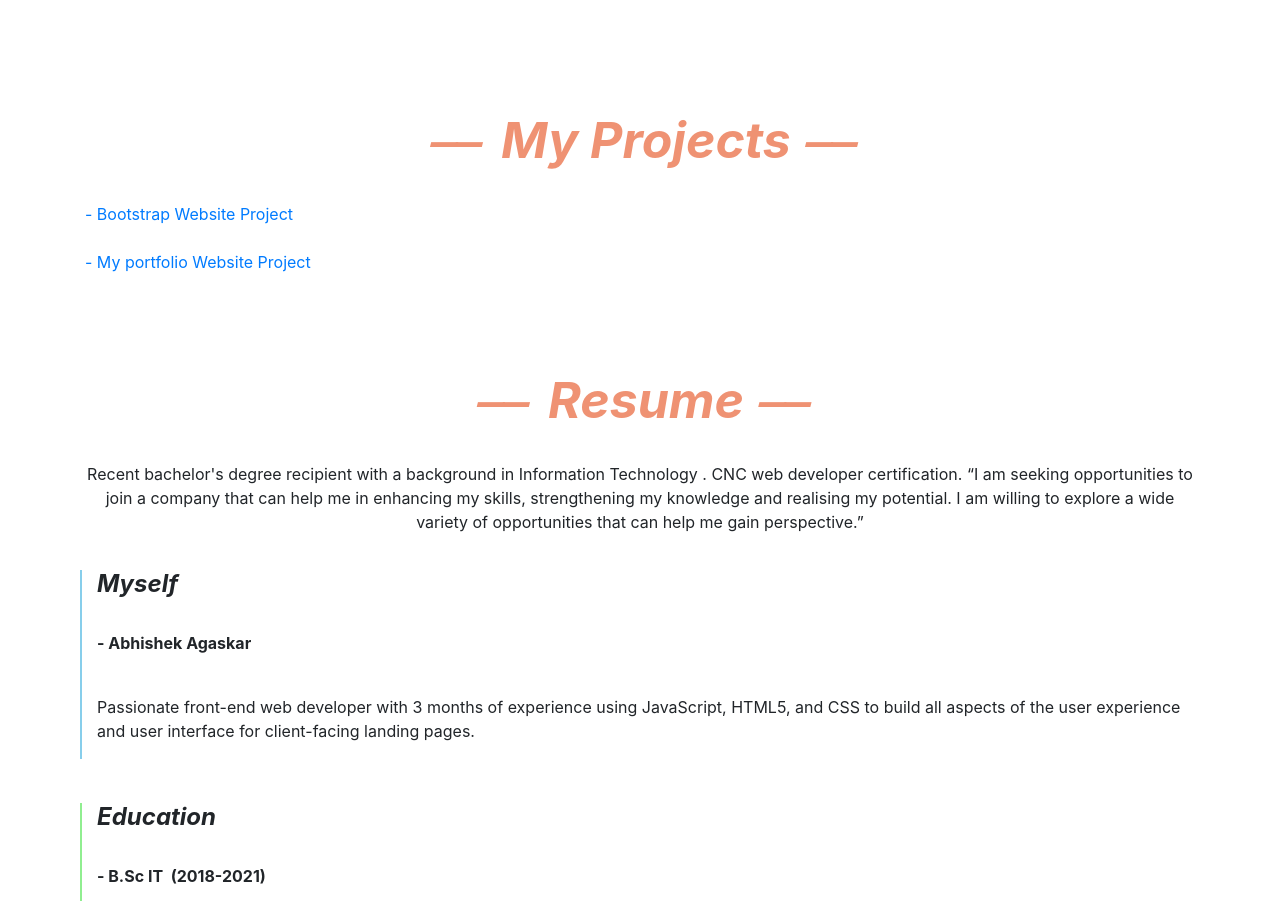
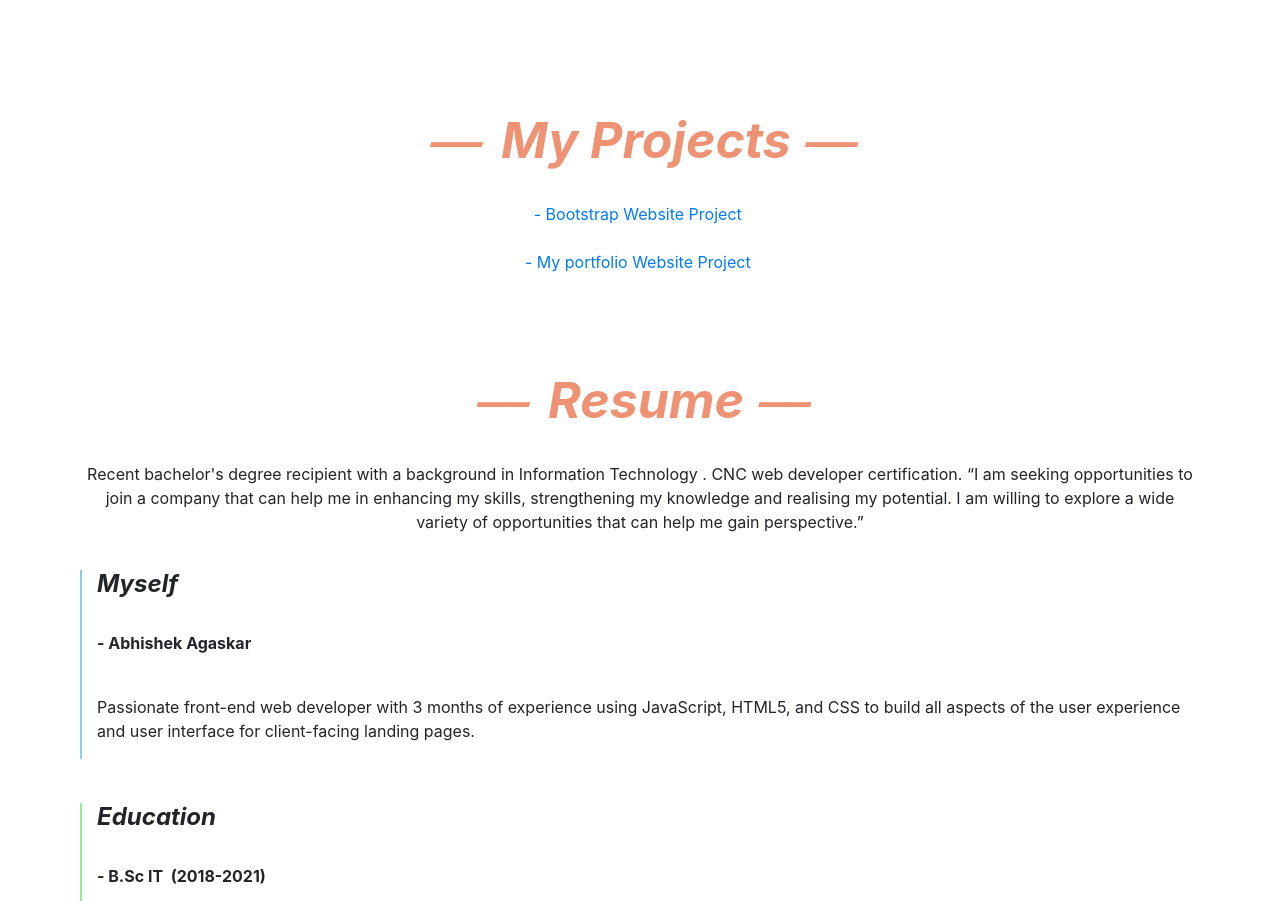
Before and after one commit to agaskarabhi65/portfolio, a plain HTML site: page index.html in a window 1280 px wide. Shown: the part 1021-1922 px from the top of the page. Drawn offline with Linux system fonts and the light colour scheme.

Commit message:
update
update

```diff
--- a/index.html
+++ b/index.html
@@ -142,7 +142,7 @@
 
 	<div id="myprojects" class="container" style="">
 		<div class="row">
-			<div class="col-12 col-sm-12 col-md-12 col-lg-12 col-xl-12">
+			<div class="col-12 col-sm-12 col-md-12 col-lg-12 col-xl-12 text-center">
 
 				<h1 class="text-center font-italic font-weight-bold" style="color:#ef9273;"> ⎯⎯&nbsp; My Projects ⎯⎯ </h1>
 				<br>
```
